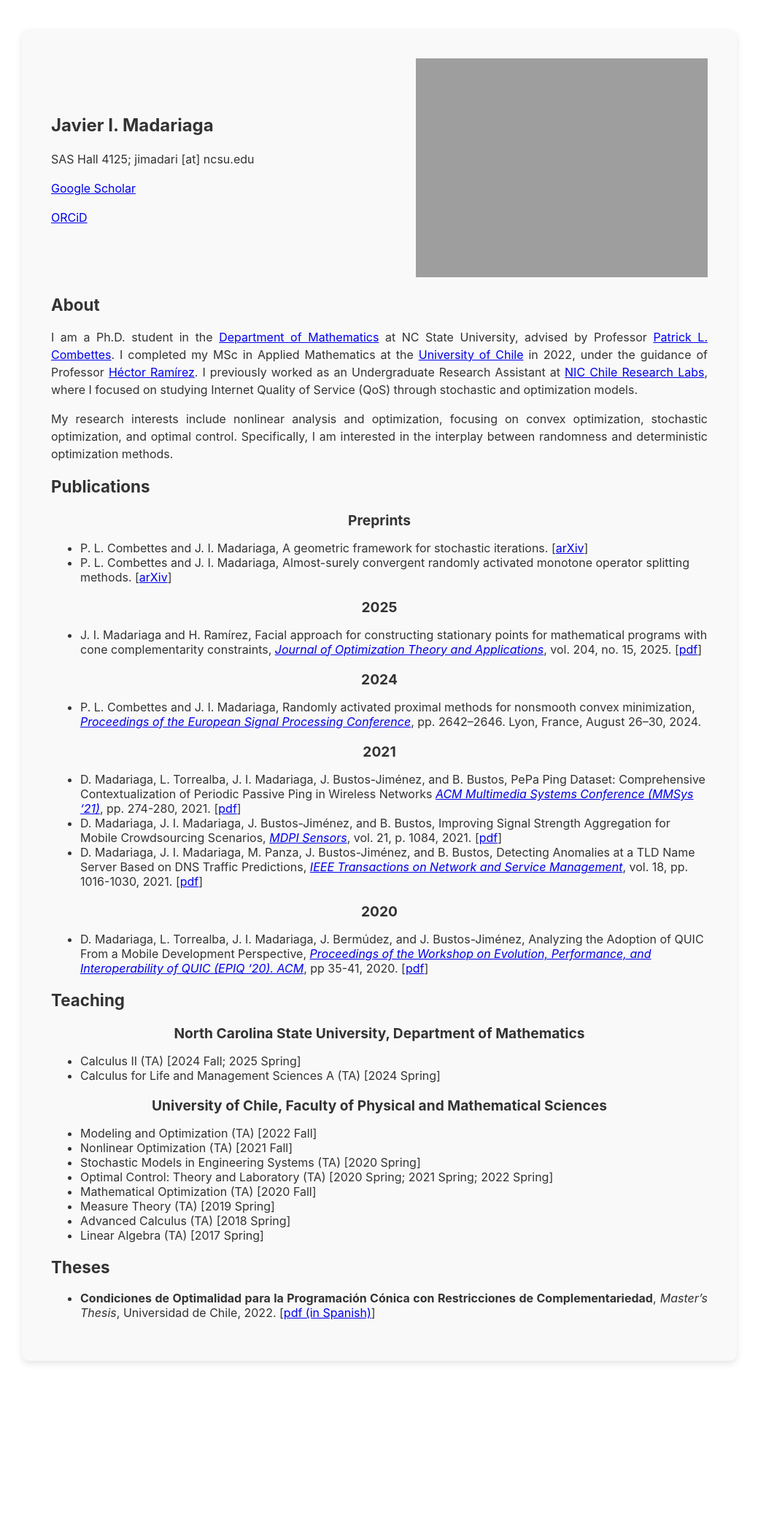
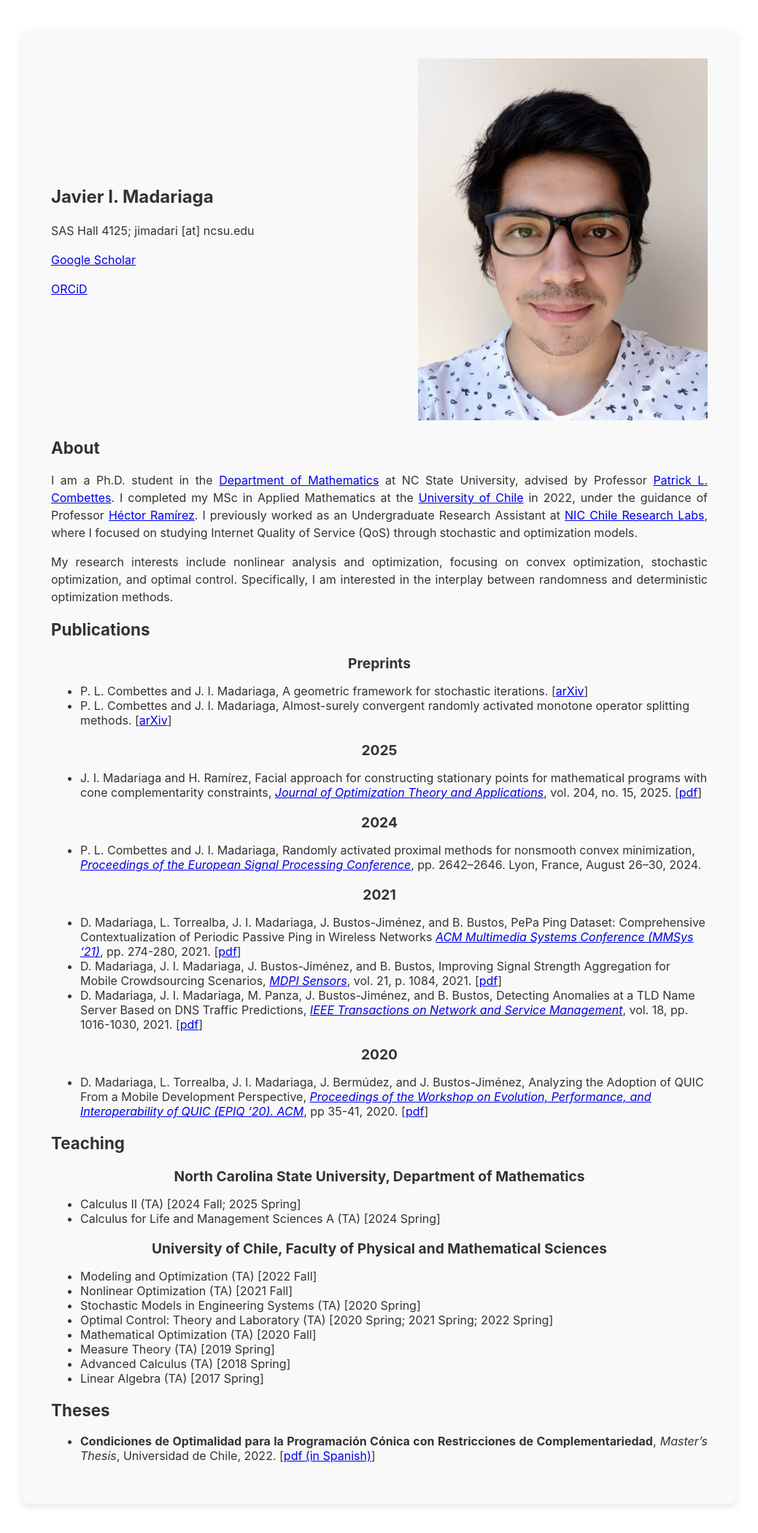
Before and after one commit to jmadariagar/jmadariagar.github.io, a Jekyll site: the page built from index.md, in a window 1280 px wide. Shown: the whole page at 73% size, without its empty margins (120-1159 px from the left). Built offline with Jekyll 4.4.1, drawn with Linux system fonts in a browser that asks for light colours; our own code applies the rules of GitHub Pages for plain Markdown files; a script that is not in the unit is left out; before the commit the page ends 1905 px from its top, so only the background shows below that.

Commit message:
Update index.md

```diff
--- a/index.md
+++ b/index.md
@@ -6,7 +6,7 @@
         <p><a href="https://orcid.org/0000-0002-4132-5042">ORCiD</a></p>
     </div>
     <div>
-        <img src="javier-mad(1).jpg" alt="Profile Image" style="max-width: 400px; height: auto;">
+        <img src="media/photo.jpg" alt="Profile Image" style="max-width: 400px; height: auto;">
     </div>
 </div>
 
```
